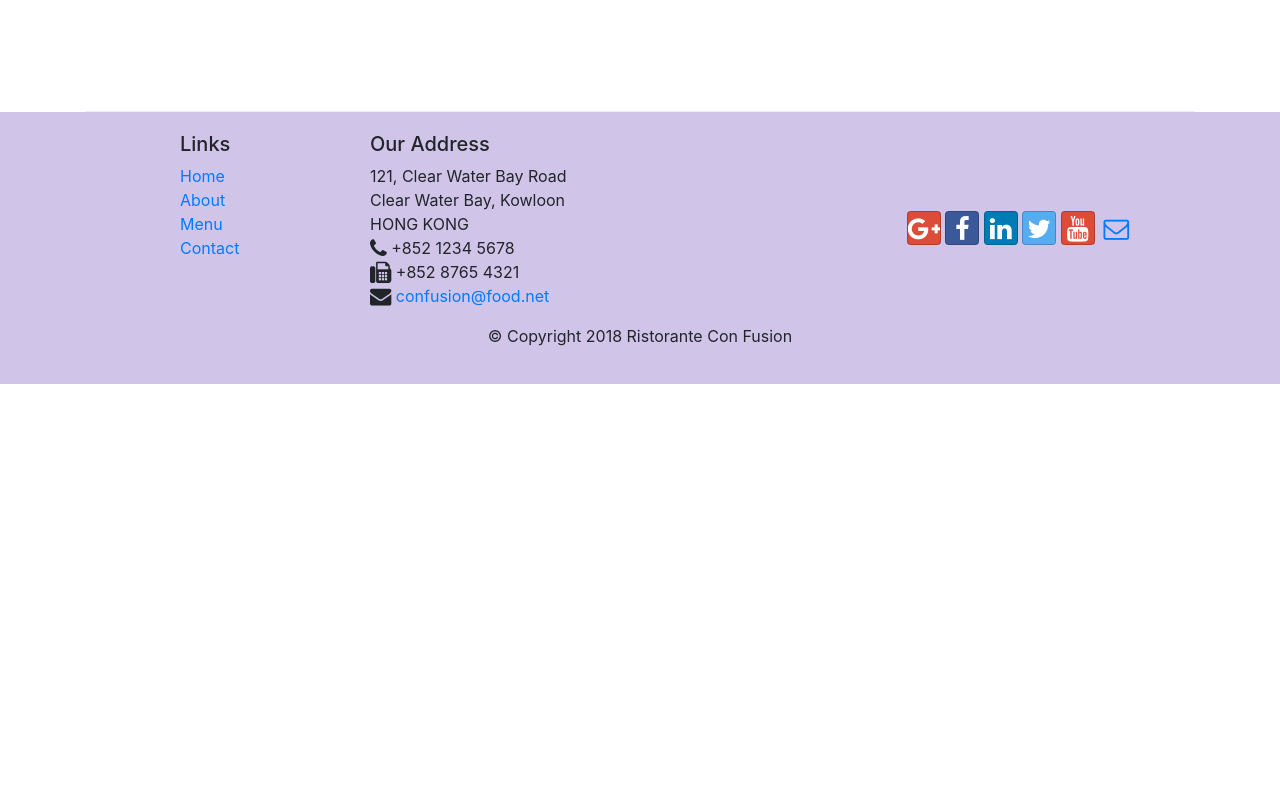
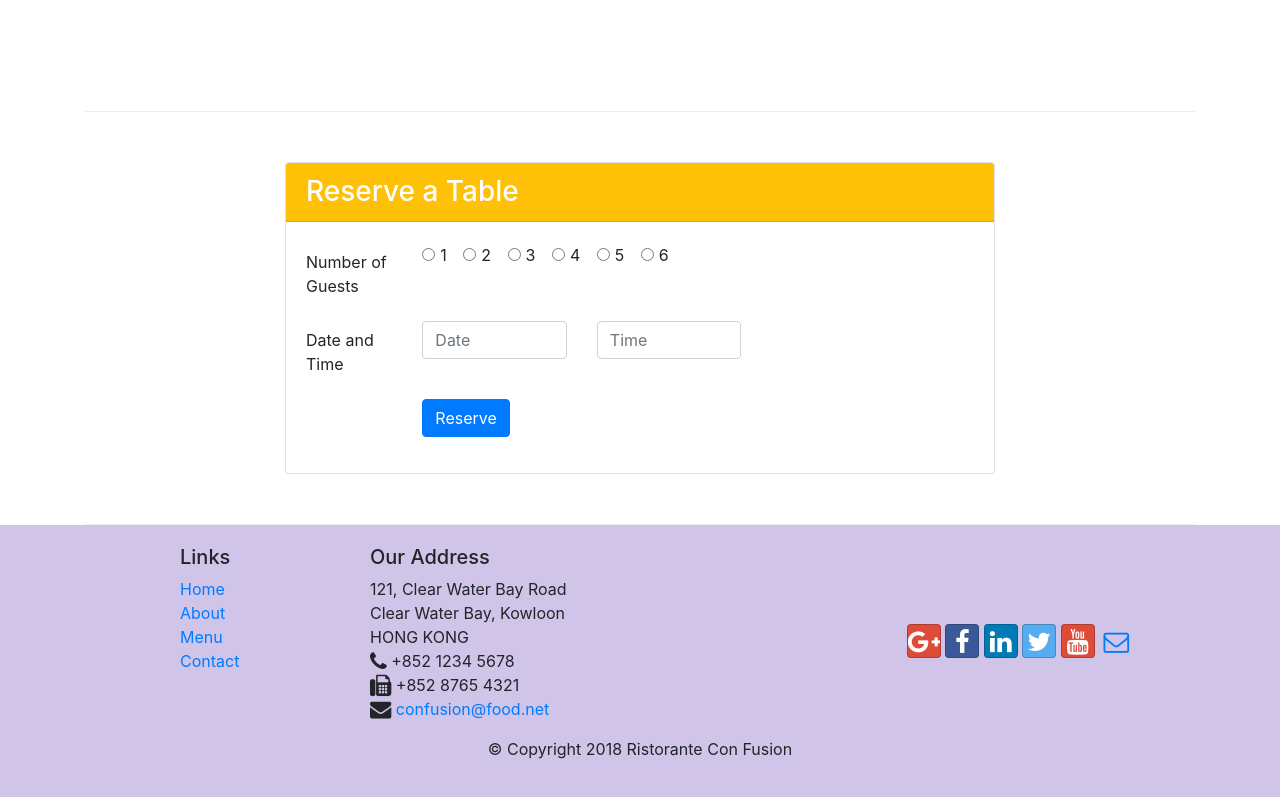
Before and after one commit to stap20/Front-End-Course, a website: page index.html in a window 1280 px wide. Shown: the part 1422-2219 px from the top of the page. Before the commit the page ends 1806 px from the top, so only its background shows below. Drawn offline with nearby package versions, Linux system fonts and the light colour scheme.

Commit message:
Assigment#2

```diff
--- a/index.html
+++ b/index.html
@@ -71,7 +71,7 @@
         <div class="row row-header">
           <div class="col-12 col-sm-6">
             <h1>Ristorante con Fusion</h1>
-            <p class="d-none d-sm-block">
+            <p>
               We take inspiration from the World's best cuisines, and create a
               unique fusion experience. Our lipsmacking creations will tickle
               your culinary senses!
@@ -79,6 +79,9 @@
           </div>
           <div class="col-12 col-sm align-self-center">
             <img src="img/logo.png" class="img-fluid" />
+          </div>
+          <div class="col-12 col-sm align-self-center">
+            <a class="btn btn-warning btn-lg btn-block" href="#reserve_table" role="button">Reserve Table</a>
           </div>
         </div>
       </div>
@@ -97,7 +100,10 @@
               alt="Uthappizza"
             />
             <div class="media-body">
-              <h2 class="mt-0">Uthappizza <span class="badge badge-danger">HOT</span> <span class="badge badge-pill badge-secondary">$4.99</span></h2>
+              <h2 class="mt-0">
+                Uthappizza <span class="badge badge-danger">HOT</span>
+                <span class="badge badge-pill badge-secondary">$4.99</span>
+              </h2>
               <p class="d-none d-sm-block">
                 A unique combination of Indian Uthappam (pancake) and Italian
                 pizza, topped with Cerignola olives, ripe vine cherry tomatoes,
@@ -112,14 +118,26 @@
         <div class="col-12 col-sm-4 col-md-3">
           <h3>This Month's Promotions</h3>
         </div>
+
         <div class="col col-sm col-md">
-          <h2>Weekend Grand Buffet</h2>
-          <p class="d-none d-sm-block">
-            Featuring mouthwatering combinations with a choice of five different
-            salads, six enticing appetizers, six main entrees and five choicest
-            desserts. Free flowing bubbly and soft drinks. All for just $19.99
-            per person
-          </p>
+          <div class="media">
+            <div class="media-body">
+              <h2 class="mb-1">
+                Weekend Grand Buffet <span class="badge badge-danger">NEW</span>
+              </h2>
+              <p class="d-none d-sm-block">
+                Featuring mouthwatering combinations with a choice of five
+                different salads, six enticing appetizers, six main entrees and
+                five choicest desserts. Free flowing bubbly and soft drinks. All
+                for just $19.99 per person
+              </p>
+            </div>
+            <img
+              class="img-thumbnail ml-3 mt-1"
+              src="img/buffet.png"
+              alt="buffet"
+            />
+          </div>
         </div>
       </div>
 
@@ -143,6 +161,118 @@
                 world, he specializes in creating mouthwatering Indo-Italian
                 fusion experiences.
               </p>
+            </div>
+          </div>
+        </div>
+      </div>
+      <div class="row row-content align-items-center">
+        <div class="col-12 offset-sm-2 col-sm-8">
+          <div class="card" id="reserve_table">
+            <h3 class="card-header bg-warning text-white">Reserve a Table</h3>
+            <div class="card-body">
+              <div class="col-12"></div>
+              <form>
+                <div class="form-group row">
+                  <label for="num_guest" class="col-12 col-md-2 col-form-label"
+                    >Number of Guests</label
+                  >
+                  <div class="col-md-10">
+                    <div class="form-check form-check-inline">
+                      <input
+                        class="form-check-input"
+                        type="radio"
+                        name="radio"
+                        id="radio1"
+                        value=" "
+                      />
+                      <label class="form-check-label" for="radio1">1</label>
+                    </div>
+
+                    <div class="form-check form-check-inline">
+                      <input
+                        class="form-check-input"
+                        type="radio"
+                        name="radio"
+                        id="radio2"
+                        value=""
+                      />
+                      <label class="form-check-label" for="radio2">2</label>
+                    </div>
+
+                    <div class="form-check form-check-inline">
+                      <input
+                        class="form-check-input"
+                        type="radio"
+                        name="radio"
+                        id="radio3"
+                        value=""
+                      />
+                      <label class="form-check-label" for="radio3">3</label>
+                    </div>
+
+                    <div class="form-check form-check-inline">
+                      <input
+                        class="form-check-input"
+                        type="radio"
+                        name="radio"
+                        id="radio4"
+                        value=""
+                      />
+                      <label class="form-check-label" for="radio4">4</label>
+                    </div>
+
+                    <div class="form-check form-check-inline">
+                      <input
+                        class="form-check-input"
+                        type="radio"
+                        name="radio"
+                        id="radio5"
+                        value=""
+                      />
+                      <label class="form-check-label" for="radio5">5</label>
+                    </div>
+
+                    <div class="form-check form-check-inline">
+                      <input
+                        class="form-check-input"
+                        type="radio"
+                        name="radio"
+                        id="radio6"
+                        value=""
+                      />
+                      <label class="form-check-label" for="radio6">6</label>
+                    </div>
+                  </div>
+                </div>
+                <div class="form-group row">
+                  <label for="date_time" class="col-12 col-md-2 col-form-label"
+                    >Date and Time</label
+                  >
+                  <div class="col-12 col-md-3">
+                    <input
+                      type="text"
+                      class="form-control"
+                      id="date_time"
+                      name="date_time"
+                      placeholder="Date"
+                    />
+                  </div>
+                  <div class="col-12 col-md-3">
+                    <input
+                      type="text"
+                      class="form-control"
+                      placeholder="Time"
+                    />
+                  </div>
+                </div>
+                <div class="form-group row">
+                  <div class="offset-md-2 col-md-10">
+                    <button type="submit" class="btn btn-primary">
+                      Reserve
+                    </button>
+                  </div>
+                </div>
+              </form>
             </div>
           </div>
         </div>
```
Also changed, not shown: css/styles.css (line endings or trailing spaces).
